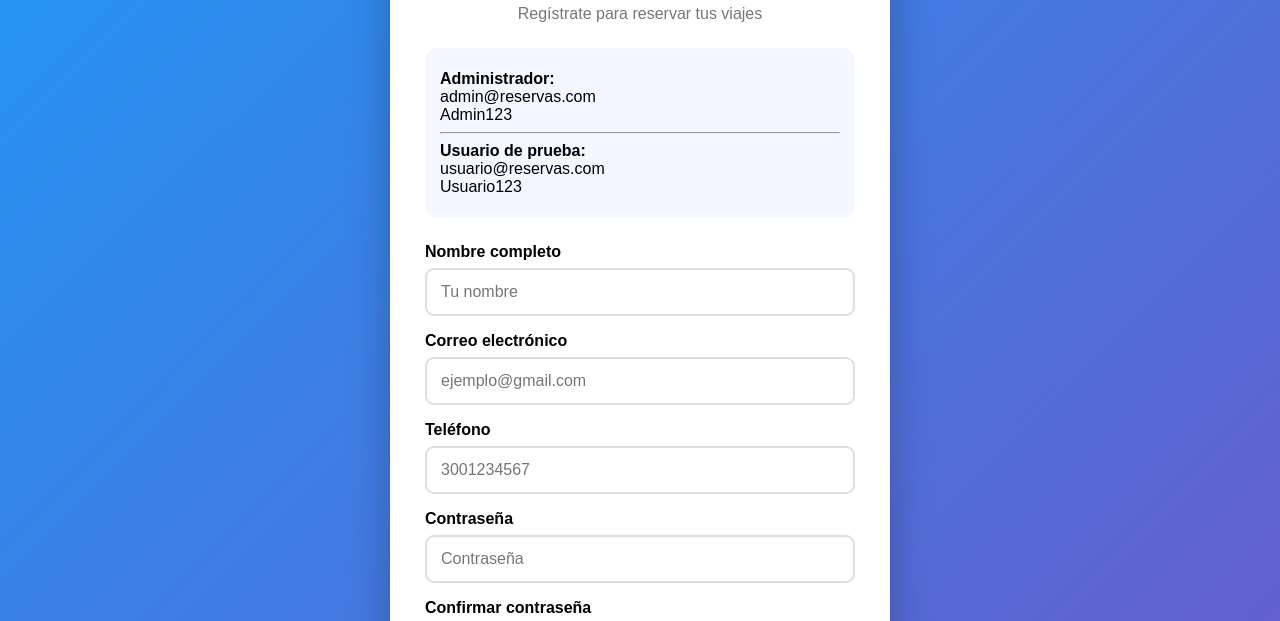
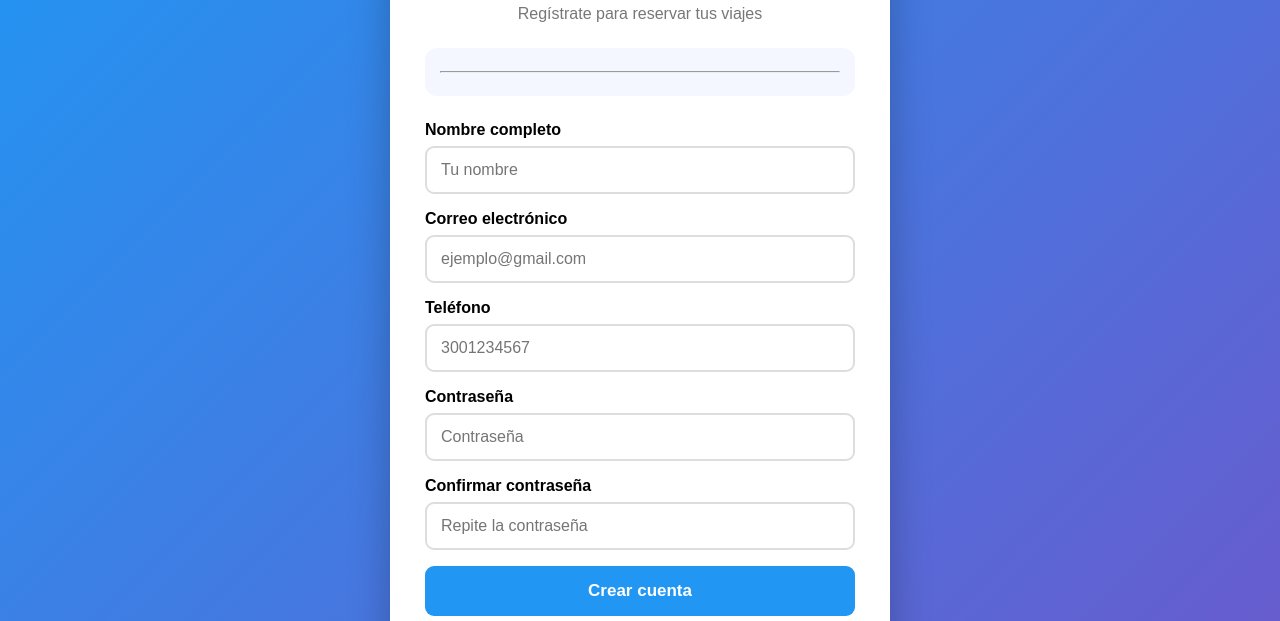
Before and after one commit to viajesexpres14-tech/viajes3, a plain HTML site: page registro.html in a window 1280 px wide. Shown: the part 125-746 px from the top of the page. Drawn offline with Linux system fonts and the light colour scheme.

Commit message:
Update registro.html

```diff
--- a/registro.html
+++ b/registro.html
@@ -125,19 +125,11 @@
 
     <div class="cuentas">
 
-        <p>
-            <strong>Administrador:</strong><br>
-            admin@reservas.com<br>
-            Admin123
-        </p>
+
 
         <hr>
 
-        <p>
-            <strong>Usuario de prueba:</strong><br>
-            usuario@reservas.com<br>
-            Usuario123
-        </p>
+
 
     </div>
 
```
